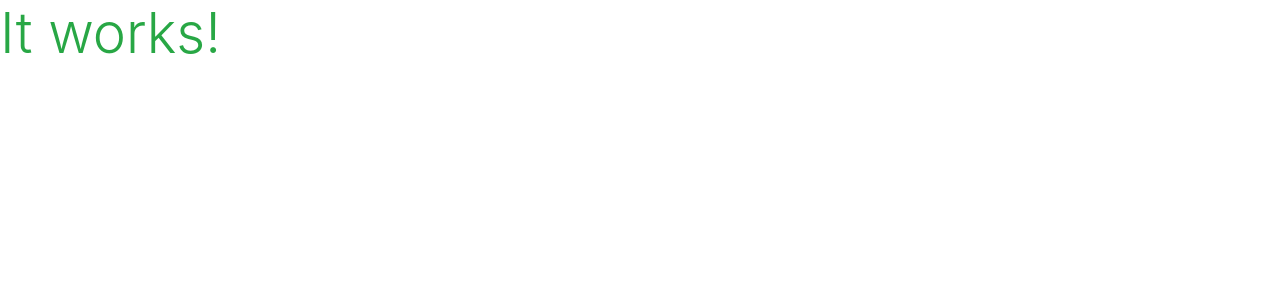
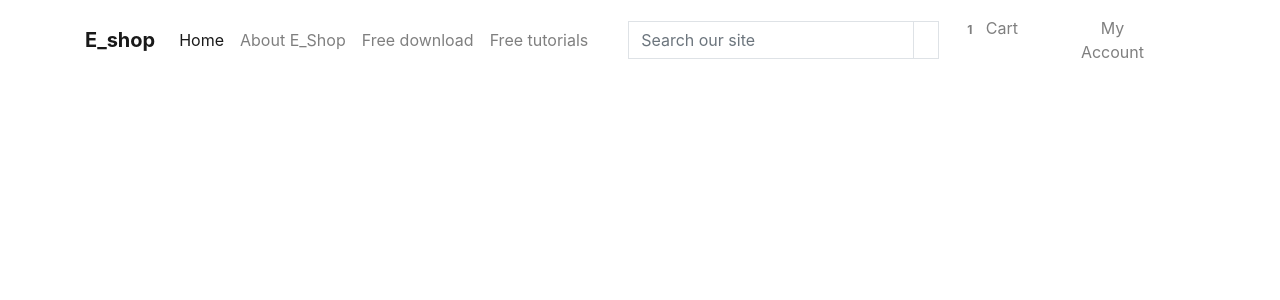
Before and after one commit to diegoh22/E-shop, a Django app: page / in a window 1280 px wide. Shown: the top 300 px of the page. Run offline with Django 3.2, Linux system fonts and the light colour scheme; some libraries are stand-ins or nearby versions.

Commit message:
css and home page set up

```diff
--- a/home/templates/home/index.html
+++ b/home/templates/home/index.html
@@ -2,5 +2,5 @@
 {% load static %}
 
 {% block content %}
-    <h1 class="display-4 text-success">It works!</h1>
+    <h1 class="display-4 text-success"></h1>
 {% endblock %}
--- a/templates/base.html
+++ b/templates/base.html
@@ -29,10 +29,106 @@
     {% block extra_js %}
     {% endblock %}
 
-    <title>Boutique Ado {% block extra_title %}{% endblock %}</title>
+    <title>E_shop {% block extra_title %}{% endblock %}</title>
   </head>
   <body>
     <header class="container-fluid fixed-top"></header>
+    <!-- Navbar -->
+  <nav class="navbar fixed-top navbar-expand-lg navbar-light white scrolling-navbar">
+    <div class="container">
+
+      <!-- Brand -->
+      <a class="navbar-brand waves-effect" href="#" target="_blank">
+        <strong class="blue-text">E_shop</strong>
+      </a>
+
+      <!-- Collapse -->
+      <button class="navbar-toggler" type="button" data-toggle="collapse" data-target="#navbarSupportedContent" aria-controls="navbarSupportedContent"
+        aria-expanded="false" aria-label="Toggle navigation">
+        <span class="navbar-toggler-icon"></span>
+      </button>
+
+      <!-- Links -->
+      <div class="collapse navbar-collapse" id="navbarSupportedContent">
+
+        <!-- Left -->
+        <ul class="navbar-nav mr-auto">
+          <li class="nav-item active">
+            <a class="nav-link waves-effect" href="#">Home
+              <span class="sr-only">(current)</span>
+            </a>
+          </li>
+          <li class="nav-item">
+            <a class="nav-link waves-effect" href="https://mdbootstrap.com/docs/jquery/" target="_blank">About E_Shop</a>
+          </li>
+          <li class="nav-item">
+            <a class="nav-link waves-effect" href="https://mdbootstrap.com/docs/jquery/getting-started/download/" target="_blank">Free download</a>
+          </li>
+          <li class="nav-item">
+            <a class="nav-link waves-effect" href="https://mdbootstrap.com/education/bootstrap/" target="_blank">Free tutorials</a>
+          </li>
+        </ul>
+        <div class="col-12 col-lg-4 my-auto py-1 py-lg-0">
+          <form method="GET" action="">
+              <div class="input-group w-100">
+                  <input class="form-control border border-black rounded-0" type="text" name="q" placeholder="Search our site">
+                  <div class="input-group-append">
+                      <button class="form-control btn btn-black border border-black rounded-0" type="submit">
+                          <span class="icon">
+                              <i class="fas fa-search"></i>
+                          </span>
+                      </button>
+                  </div>
+              </div>
+          </form>
+      </div>
+
+        <!-- Right -->
+        <ul class="navbar-nav nav-flex-icons">
+          <li class="nav-item">
+            <a class="nav-link waves-effect">
+              <span class="badge red z-depth-1 mr-1"> 1 </span>
+              <i class="fas fa-shopping-cart"></i>
+              <span class="clearfix d-none d-sm-inline-block"> Cart </span>
+            </a>
+          </li>
+          <li class="nav-item">
+            <a href="https://www.facebook.com/mdbootstrap" class="nav-link waves-effect" target="_blank">
+              <i class="fab fa-facebook-f"></i>
+            </a>
+          </li>
+          <li class="nav-item">
+            <a href="https://twitter.com/MDBootstrap" class="nav-link waves-effect" target="_blank">
+              <i class="fab fa-twitter"></i>
+            </a>
+          </li>
+          <div class="col-12 col-lg-4 my-auto py-1 py-lg-0">
+            <ul class="list-inline list-unstyled text-center text-lg-right my-0">
+                <li class="list-inline-item dropdown">
+                    <a class="text-black nav-link" href="#" id="user-options" data-toggle="dropdown" aria-haspopup="true" aria-expanded="false">
+                        <div class="text-center">
+                            <div><i class="fas fa-user fa-lg"></i></div>
+                            <p class="my-0">My Account</p>
+                        </div>
+          <div class="dropdown-menu border-0" aria-labelledby="user-options">
+            {% if request.user.is_authenticated %}
+                {% if request.user.is_superuser %}
+                    <a href="" class="dropdown-item">Product Management</a>
+                {% endif %}
+                <a href="" class="dropdown-item">My Profile</a>
+                <a href="{% url 'account_logout' %}" class="dropdown-item">Logout</a>
+            {% else %}
+                <a href="{% url 'account_signup' %}" class="dropdown-item">Register</a>
+                <a href="{% url 'account_login' %}" class="dropdown-item">Login</a>
+            {% endif %}
+        </div>
+        </ul>
+
+      </div>
+
+    </div>
+  </nav>
+  <!-- Navbar -->
 
     {% if messages %}
         <div class="message-container"></div>
```
Also changed, not shown: static/css/base.css (added, +25 -0 lines).
